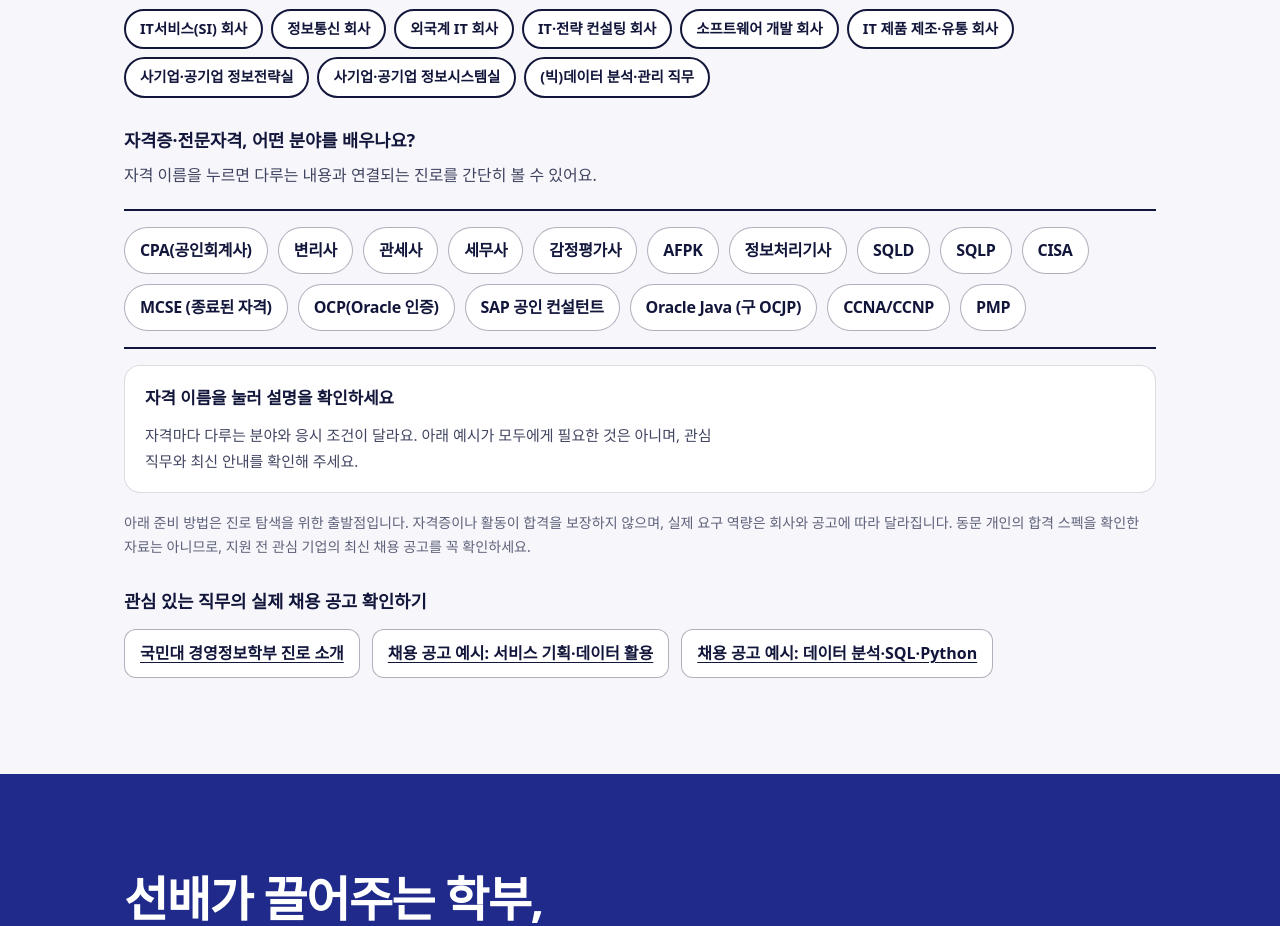
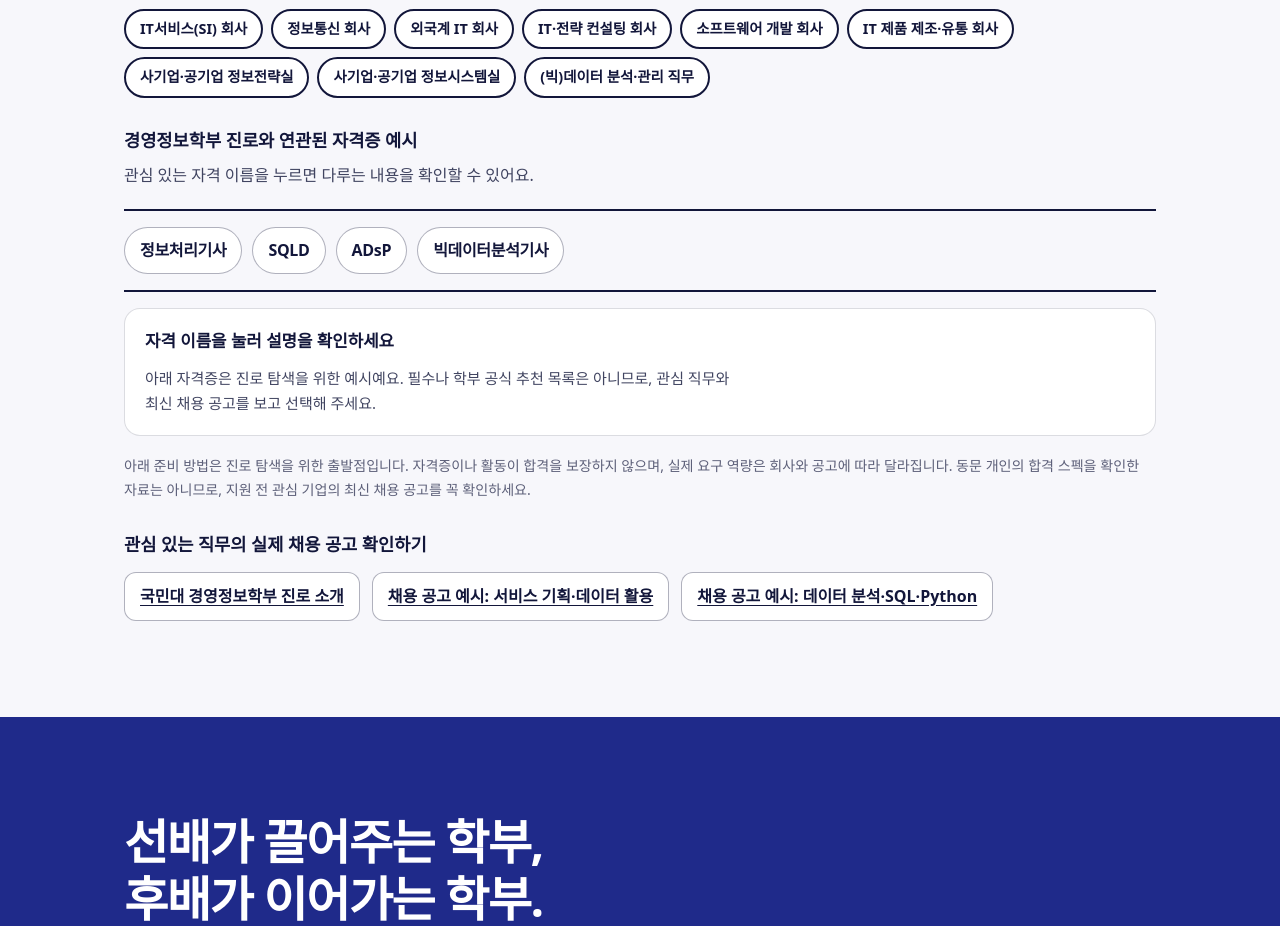
Before and after one commit to hyebin330/hyebin330.github.io, a website: page index.html in a window 1280 px wide. Shown: the part 4426-5352 px from the top of the page. Drawn offline with Linux system fonts and the light colour scheme; no server answers; a web font is replaced by a local one.

Commit message:
Trim career certification examples

```diff
--- a/index.html
+++ b/index.html
@@ -280,12 +280,12 @@ footer .wrap{display:flex;flex-wrap:wrap;justify-content:space-between;gap:16px}
       </ul>
     </div>
 
-    <h3 class="career-sources-title">자격증·전문자격, 어떤 분야를 배우나요?</h3>
-    <p class="lead" style="margin-top:6px">자격 이름을 누르면 다루는 내용과 연결되는 진로를 간단히 볼 수 있어요.</p>
+    <h3 class="career-sources-title">경영정보학부 진로와 연관된 자격증 예시</h3>
+    <p class="lead" style="margin-top:6px">관심 있는 자격 이름을 누르면 다루는 내용을 확인할 수 있어요.</p>
     <div class="marquee" aria-label="자격증 설명 선택"><div id="certs" role="group" aria-label="설명을 볼 자격증"></div></div>
     <div class="cert-info" id="cert-info" aria-live="polite">
       <strong id="cert-title">자격 이름을 눌러 설명을 확인하세요</strong>
-      <p id="cert-description">자격마다 다루는 분야와 응시 조건이 달라요. 아래 예시가 모두에게 필요한 것은 아니며, 관심 직무와 최신 안내를 확인해 주세요.</p>
+      <p id="cert-description">아래 자격증은 진로 탐색을 위한 예시예요. 필수나 학부 공식 추천 목록은 아니므로, 관심 직무와 최신 채용 공고를 보고 선택해 주세요.</p>
       <a id="cert-source" href="https://www.q-net.or.kr/" target="_blank" rel="noopener" hidden>공식 안내 보기</a>
     </div>
     <p class="career-note">아래 준비 방법은 진로 탐색을 위한 출발점입니다. 자격증이나 활동이 합격을 보장하지 않으며, 실제 요구 역량은 회사와 공고에 따라 달라집니다. 동문 개인의 합격 스펙을 확인한 자료는 아니므로, 지원 전 관심 기업의 최신 채용 공고를 꼭 확인하세요.</p>
@@ -487,22 +487,10 @@ footer .wrap{display:flex;flex-wrap:wrap;justify-content:space-between;gap:16px}
 
   // 자격증을 누르면 분야와 공식 안내를 표시
   var certs=[
-    {name:'CPA(공인회계사)',text:'회계감사, 재무제표, 세무·회계 자문 등 회계 전문가 업무를 다루는 국가 전문자격이에요. 회계·감사·재무 분야에 관심 있을 때 살펴볼 수 있으며, 전공 공통 필수 자격은 아니에요.',url:'https://www.kicpa.or.kr/portal/default/kicpa/gnb/en_pc/menu03/menu02.page',source:'한국공인회계사회 안내 보기'},
-    {name:'변리사',text:'특허·상표·디자인 등 지식재산권의 출원과 권리 보호를 돕는 전문자격이에요. 기술과 법률, 특허 분야에 관심 있는 사람에게 연결되는 진로입니다.',url:'https://www.q-net.or.kr/',source:'Q-Net 자격 안내 보기'},
-    {name:'관세사',text:'수출입 통관, 관세와 무역 관련 절차를 전문적으로 다루는 자격이에요. 국제무역·물류·통관 분야에 연결됩니다.',url:'https://www.q-net.or.kr/',source:'Q-Net 자격 안내 보기'},
-    {name:'세무사',text:'세법과 세무 신고, 조세 상담을 전문으로 하는 국가자격이에요. 세무·회계 업무를 전문적으로 하고 싶은 사람을 위한 별도 진로입니다.',url:'https://www.q-net.or.kr/',source:'Q-Net 자격 안내 보기'},
-    {name:'감정평가사',text:'부동산과 자산의 경제적 가치를 평가하고 평가서를 작성하는 전문자격이에요. 부동산·금융·자산평가 분야와 관련됩니다.',url:'https://www.q-net.or.kr/',source:'Q-Net 자격 안내 보기'},
-    {name:'AFPK',text:'개인의 재무 목표에 맞춰 투자·보험·은퇴·세금·상속 등을 살펴보는 재무설계사 자격이에요. 지정 교육과 시험 등 인증 요건이 있으니 최신 기준을 확인하세요.',url:'https://www.ifpk.org/',source:'한국FPSB AFPK 안내 보기'},
-    {name:'정보처리기사',text:'소프트웨어 설계와 개발, 데이터베이스, 정보시스템 관련 지식을 평가하는 국가기술자격이에요. IT 개발·시스템 직무 기초를 정리할 때 참고할 수 있습니다.',url:'https://www.q-net.or.kr/crf005.do?id=crf00503&jmCd=1320',source:'Q-Net 정보처리기사 안내 보기'},
-    {name:'SQLD',text:'데이터 모델을 이해하고 SQL로 데이터를 조회·처리하는 기본 지식을 평가하는 자격이에요. 데이터 분석과 데이터베이스 입문에 관심 있다면 살펴보세요.',url:'https://www.dataq.or.kr/',source:'데이터자격검정 안내 보기'},
-    {name:'SQLP',text:'SQL 활용을 넘어 데이터베이스 구조, 고급 SQL과 성능 튜닝을 다루는 전문가 자격이에요. SQLD보다 심화된 내용을 다루며 응시 요건도 확인해야 합니다.',url:'https://www.dataq.or.kr/',source:'데이터자격검정 안내 보기'},
-    {name:'CISA',text:'정보시스템 감사, IT 거버넌스, 시스템 운영과 보안 통제를 다루는 국제 자격이에요. 시험 응시와 정식 인증 요건은 다르며, 인증에는 관련 실무경력이 요구됩니다.',url:'https://www.isaca.org/credentialing/cisa/get-cisa-certified',source:'ISACA CISA 안내 보기'},
-    {name:'MCSE (종료된 자격)',text:'Microsoft 서버·시스템 분야의 과거 전문가 자격 명칭이에요. 관련 시험은 2021년에 종료되어 지금 새로 취득할 수 없습니다. 현재 자격은 Microsoft의 역할 기반 인증 목록을 확인하세요.',url:'https://learn.microsoft.com/en-us/certifications/posts/mcsa-mcsd-mcse-certifications-retire-with-continued-investment-to-role-based-certifications',source:'Microsoft 자격 종료 공지 보기'},
-    {name:'OCP(Oracle 인증)',text:'Oracle 데이터베이스·클라우드·개발 등 특정 제품과 버전의 활용 능력을 확인하는 인증 단계예요. OCP만으로는 범위가 정해지지 않으니 원하는 제품·버전의 시험을 확인하세요.',url:'https://www.oracle.com/education/certification/',source:'Oracle 인증 목록 보기'},
-    {name:'SAP 공인 컨설턴트',text:'SAP ERP 등 기업용 시스템의 업무 흐름을 이해하고, 특정 모듈이나 제품을 구현·운영하는 지식을 확인하는 인증이에요. 분야와 제품 버전에 따라 시험 내용이 달라집니다.',url:'https://training.sap.com/certification',source:'SAP 교육·인증 안내 보기'},
-    {name:'Oracle Java (구 OCJP)',text:'Java 프로그래밍 언어와 객체지향 개발 지식을 다루는 Oracle Java 개발자 인증을 가리키던 옛 명칭이에요. 현재 시험은 Java 버전별 Bronze·Silver·Gold 안내를 확인하세요.',url:'https://www.oracle.com/jp/education/certification/javase-25-certification/',source:'Oracle Java 최신 인증 보기'},
-    {name:'CCNA/CCNP',text:'Cisco 네트워크 장비와 네트워크 기술 인증이에요. CCNA는 네트워크 기초·IP 연결·보안 등을, CCNP는 선택 분야의 더 심화된 역량을 다룹니다. 시험 트랙은 개정될 수 있어요.',url:'https://www.cisco.com/site/us/en/learn/training-certifications/exams/ccna.html',source:'Cisco CCNA 공식 안내 보기'},
-    {name:'PMP',text:'프로젝트의 목표·일정·사람·업무를 관리하는 전문 자격이에요. 학력에 따른 프로젝트 실무경력과 교육 요건이 있어, 막 취업 준비를 시작한 사람에게 바로 필요한 입문 자격은 아닙니다.',url:'https://www.pmi.org/certifications/project-management-pmp',source:'PMI PMP 응시 요건 보기'}
+    {name:'정보처리기사',text:'소프트웨어와 정보시스템의 분석·설계·구현·시험, 데이터베이스 등 IT 기초를 다루는 국가기술자격이에요. 시스템 개발이나 IT 직무를 탐색할 때 참고할 수 있어요.',url:'https://www.q-net.or.kr/crf005.do?id=crf00503&jmCd=1320',source:'Q-Net 정보처리기사 안내 보기'},
+    {name:'SQLD',text:'데이터 모델링과 SQL 기본·활용을 다루는 자격이에요. 데이터베이스에서 필요한 자료를 조회하고 정리하는 기초를 익히고 싶은 사람에게 잘 맞아요.',url:'https://www.dataq.or.kr/',source:'데이터자격검정 SQLD 안내 보기'},
+    {name:'ADsP',text:'데이터 이해, 분석 기획, 기초 통계와 데이터 분석 방법을 폭넓게 다루는 자격이에요. 데이터 분석 분야를 처음 살펴보거나 기본 개념을 정리할 때 참고할 수 있어요.',url:'https://www.dataq.or.kr/',source:'데이터자격검정 ADsP 안내 보기'},
+    {name:'빅데이터분석기사',text:'빅데이터 분석 기획부터 탐색·모델링·결과 해석과 분석 실무까지 다루는 국가자격이에요. 데이터 분석 과정을 실제로 적용하는 데 관심 있을 때 살펴보세요.',url:'https://www.q-net.or.kr/crf005.do?id=crf00503&jmCd=1324',source:'Q-Net 빅데이터분석기사 안내 보기'}
   ];
   var certContainer=document.getElementById('certs');
   certs.forEach(function(cert){
```
